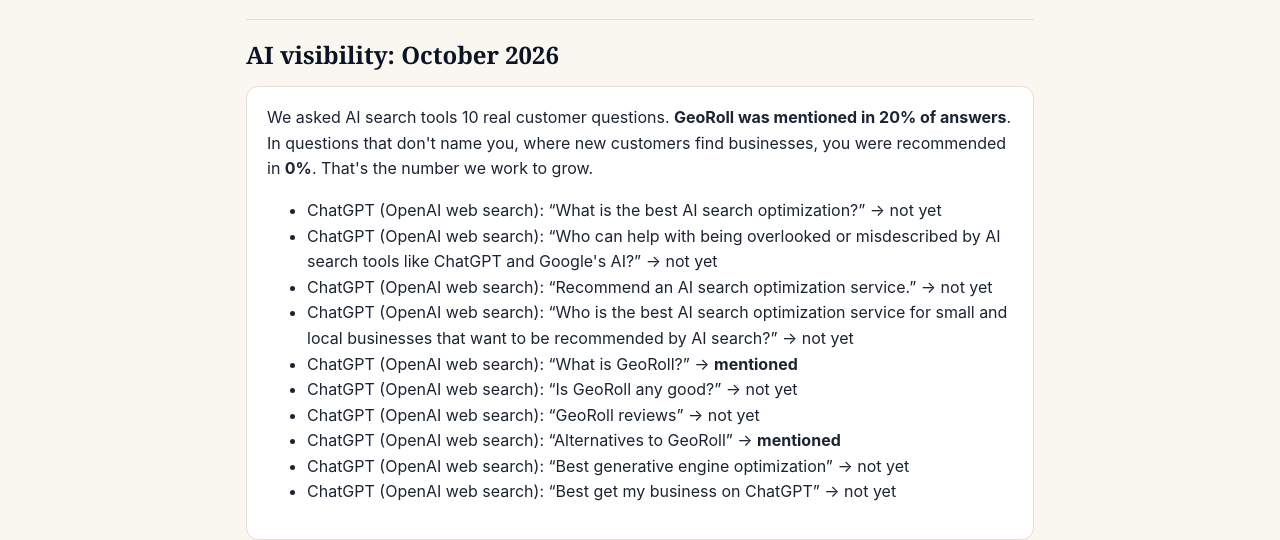
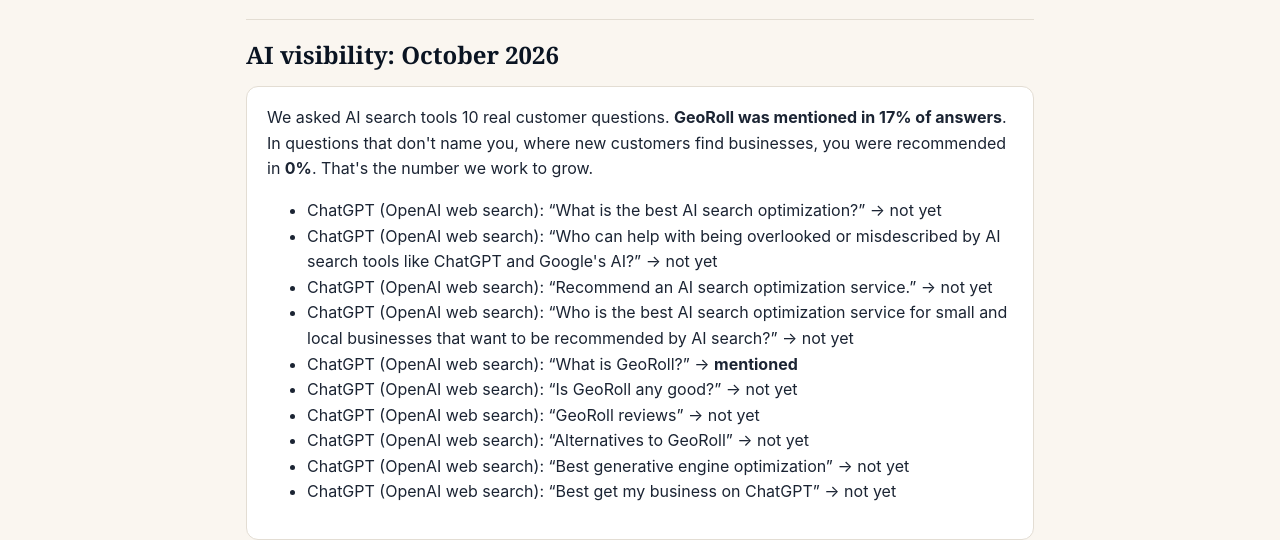
Before and after one commit to GeoRoll/geo-portal, a Jekyll site: the page built from clients/georoll/report-e50306d6f646dff9/index.html, in a window 1280 px wide and 900 px high. Shown: the part 330-870 px from the top of the window. Built offline with Jekyll 4.4.1, drawn with Linux system fonts in a browser that asks for light colours.

Commit message:
Update GeoRoll report

```diff
--- a/clients/georoll/report-e50306d6f646dff9/index.html
+++ b/clients/georoll/report-e50306d6f646dff9/index.html
@@ -39,7 +39,7 @@
 
 <h2>AI visibility: October 2026</h2>
 <div class="card"><p style="margin-top:0">We asked AI search tools 10 real customer questions.
-<strong>GeoRoll was mentioned in 20% of answers</strong>. In questions that don't name you, where new customers find businesses, you were recommended in <strong>0%</strong>. That's the number we work to grow.</p><ul><li>ChatGPT (OpenAI web search): “What is the best AI search optimization?” → not yet</li><li>ChatGPT (OpenAI web search): “Who can help with being overlooked or misdescribed by AI search tools like ChatGPT and Google&#x27;s AI?” → not yet</li><li>ChatGPT (OpenAI web search): “Recommend an AI search optimization service.” → not yet</li><li>ChatGPT (OpenAI web search): “Who is the best AI search optimization service for small and local businesses that want to be recommended by AI search?” → not yet</li><li>ChatGPT (OpenAI web search): “What is GeoRoll?” → <strong>mentioned</strong></li><li>ChatGPT (OpenAI web search): “Is GeoRoll any good?” → not yet</li><li>ChatGPT (OpenAI web search): “GeoRoll reviews” → not yet</li><li>ChatGPT (OpenAI web search): “Alternatives to GeoRoll” → <strong>mentioned</strong></li><li>ChatGPT (OpenAI web search): “Best generative engine optimization” → not yet</li><li>ChatGPT (OpenAI web search): “Best get my business on ChatGPT” → not yet</li></ul></div>
+<strong>GeoRoll was mentioned in 17% of answers</strong>. In questions that don't name you, where new customers find businesses, you were recommended in <strong>0%</strong>. That's the number we work to grow.</p><ul><li>ChatGPT (OpenAI web search): “What is the best AI search optimization?” → not yet</li><li>ChatGPT (OpenAI web search): “Who can help with being overlooked or misdescribed by AI search tools like ChatGPT and Google&#x27;s AI?” → not yet</li><li>ChatGPT (OpenAI web search): “Recommend an AI search optimization service.” → not yet</li><li>ChatGPT (OpenAI web search): “Who is the best AI search optimization service for small and local businesses that want to be recommended by AI search?” → not yet</li><li>ChatGPT (OpenAI web search): “What is GeoRoll?” → <strong>mentioned</strong></li><li>ChatGPT (OpenAI web search): “Is GeoRoll any good?” → not yet</li><li>ChatGPT (OpenAI web search): “GeoRoll reviews” → not yet</li><li>ChatGPT (OpenAI web search): “Alternatives to GeoRoll” → not yet</li><li>ChatGPT (OpenAI web search): “Best generative engine optimization” → not yet</li><li>ChatGPT (OpenAI web search): “Best get my business on ChatGPT” → not yet</li></ul></div>
 <h2>Your business, as AI tools will read it</h2>
 <div class="card"><dl><dt>Business</dt><dd>GeoRoll</dd><dt>Website</dt><dd>https://georoll.github.io/geo-portal/</dd><dt>Category</dt><dd>AI search optimization service</dd><dt>Who you serve</dt><dd>small and local businesses that want to be recommended by AI search</dd><dt>Problem you solve</dt><dd>being overlooked or misdescribed by AI search tools like ChatGPT and Google&#x27;s AI</dd><dt>Search phrases</dt><dd>AI search optimization, generative engine optimization, get my business on ChatGPT, GEO agency</dd></dl></div>
 <p>If anything here is wrong or missing, reply and we'll correct it everywhere.</p>
```
